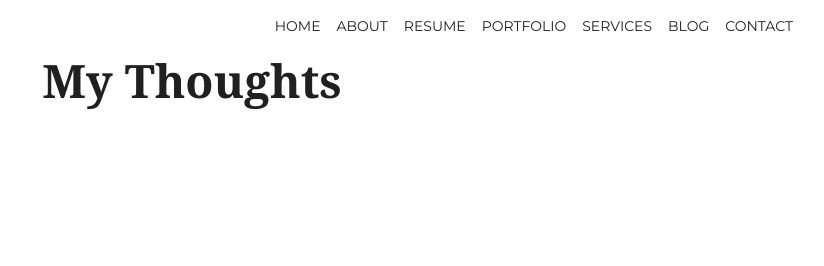
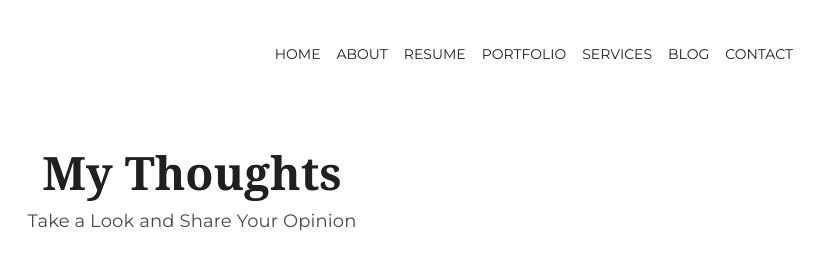
Before and after one commit to coatceatl/blog, a website built with webpack: page index.html in a window 1280 px wide. Shown: the whole page, without its empty margins (448-1272 px from the left). Built offline with nearby package versions, Linux system fonts and the light colour scheme.

Commit message:
changed css for header and title

```diff
--- a/index.html
+++ b/index.html
@@ -49,6 +49,9 @@
           <div class='row text-center'>
             <div class='col-12'>
               <h1 class='title'>My Thoughts</h1>
+              <div class='subtitle'>
+                Take a Look and Share Your Opinion
+              </div>
             </div>
           </div>
         </div>
--- a/src/scss/_blog.scss
+++ b/src/scss/_blog.scss
@@ -1,5 +1,14 @@
+.blog {
+  margin: 64px 0;
+}
 .title {
   font-family: $font-family-sans-serif;
   font-size: 2.875rem;
   color: $navbar-light-color;
 }
+.subtitle {
+  font-family: 'Montserrat';
+  font-size: 1.125rem;
+  color: $text-color;
+  letter-spacing: 0.13px;
+}
--- a/src/scss/_custom.scss
+++ b/src/scss/_custom.scss
@@ -6,6 +6,7 @@
 
 $font-family-sans-serif: 'droid_serifbold';
 $navbar-light-color: #202020;
+$text-color: #4a4a4a;
 
 @import '_header.scss';
 @import '_blog.scss';
--- a/src/scss/_header.scss
+++ b/src/scss/_header.scss
@@ -1,3 +1,6 @@
+.header {
+  margin: 28px 0;
+}
 .nav-link {
   font-family: 'Montserrat', sans-serif;
   font-size: 0.875rem;
```
Also changed, not shown: dist/main.css.
